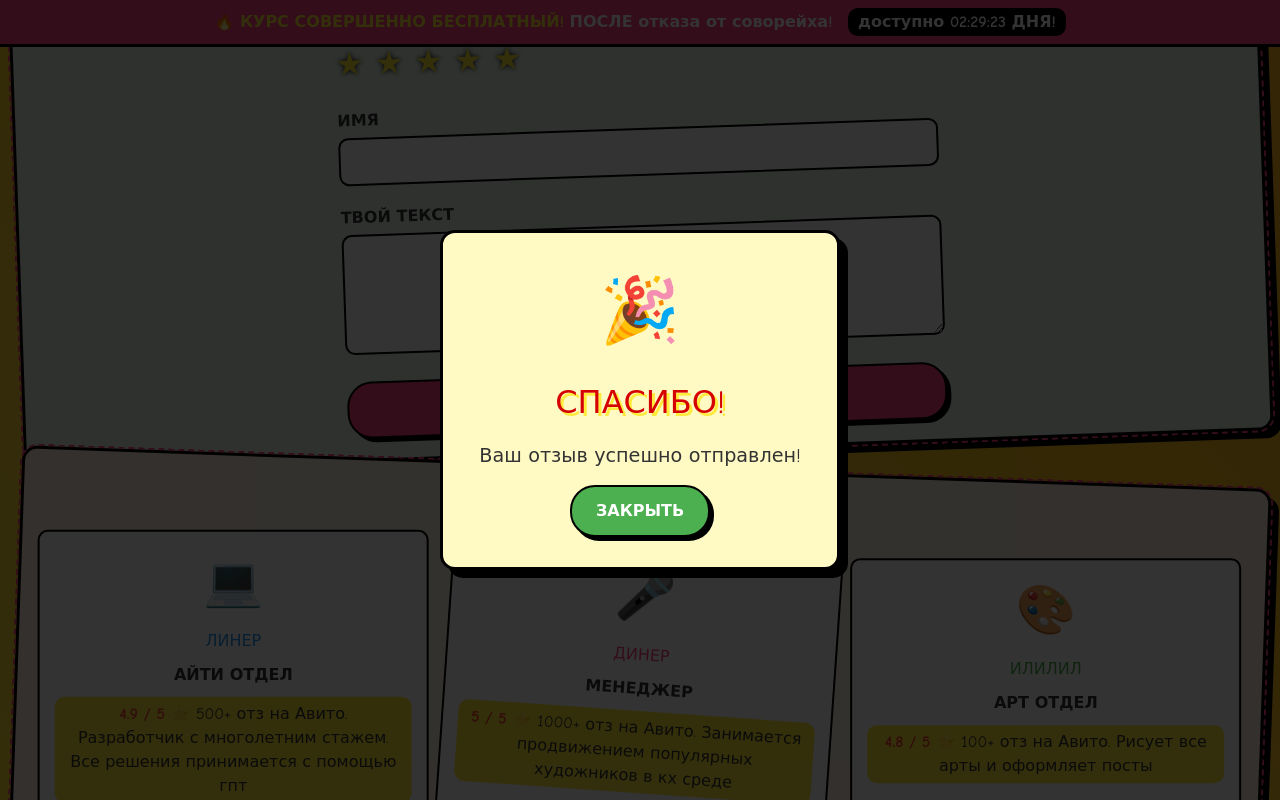
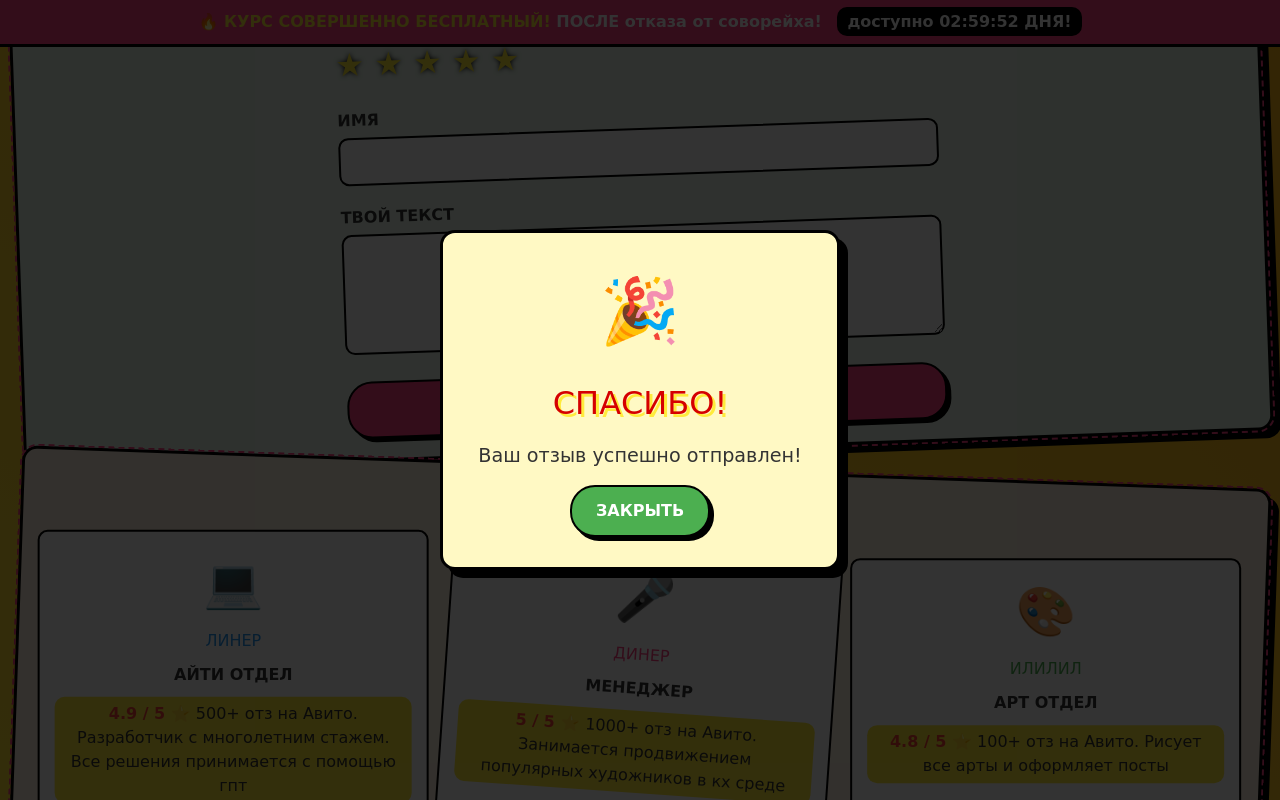
Before and after one commit to llin33r/llin33r.github.io, a plain HTML site: page index.html in a window 1280 px wide. Both pictures are taken after typing "Sample", "Sample" into the empty fields and a click on the button "ОТПРАВИТЬ ОТЗЫВ". Shown: the part 1532-2332 px from the top of the page. Drawn offline with nearby package versions, Linux system fonts and the light colour scheme.

Commit message:
Update index.html

```diff
--- a/index.html
+++ b/index.html
@@ -7,11 +7,9 @@
     <script src="https://cdn.tailwindcss.com"></script>
     <link rel="stylesheet" href="https://cdnjs.cloudflare.com/ajax/libs/font-awesome/6.0.0-beta3/css/all.min.css">
     <style>
-        @import url('https://fonts.googleapis.com/css2?family=Comic+Neue:ital,wght@0,400;0,700;1,400;1,700&display=swap');
-
-        /* Более простые, но все еще выразительные стили */
+        /* УПРОЩЕННЫЕ ШРИФТЫ - РАБОТАЮТ ВЕЗДЕ */
         body {
-            font-family: 'Comic Neue', 'Comic Sans MS', cursive, sans-serif;
+            font-family: cursive, sans-serif;
             background: linear-gradient(45deg, #ffeb3b, #ff9800);
             color: #333;
             margin: 0;
@@ -58,7 +56,7 @@
             cursor: pointer;
             box-shadow: 4px 4px 0 #000;
             transition: all 0.2s;
-            font-family: 'Comic Neue', 'Comic Sans MS', cursive;
+            font-family: cursive, sans-serif;
             text-decoration: none;
             display: inline-block;
         }
@@ -70,7 +68,7 @@
 
         /* Заголовки с текстовыми тенями */
         .funny-title {
-            font-family: 'Comic Neue', 'Comic Sans MS', cursive;
+            font-family: cursive, sans-serif;
             color: #d50000;
             text-shadow: 3px 3px 0 #ffeb3b;
             margin: 10px 0;
@@ -236,7 +234,7 @@
                 <span style="color: #ffeb3b;">КУРС СОВЕРШЕННО БЕСПЛАТНЫЙ!</span>
                 ПОСЛЕ отказа от соворейха!
                 <span id="countdown-timer" style="background: #000; padding: 5px 10px; margin-left: 10px; border-radius: 10px;">
-                    доступно 02:29:30 ДНЯ!
+                    доступно 02:59:59 ДНЯ!
                 </span>
             </div>
         </div>
@@ -293,7 +291,7 @@
                     </div>
                 </div>
 
-                <!-- Показатели - ИСПРАВЛЕННАЯ СТРУКТУРА -->
+                <!-- Показатели - ИСПРАВЛЕННАЯ СЕТКА -->
                 <div class="uneven-grid" style="margin-top: 20px;">
                     <div class="grid-item rotate-slightly-opposite" style="background: #f3e5f5;">
                         <div style="font-size: 1.5em; font-weight: bold; color: #9c27b0;">ВЕЧНО</div>
@@ -305,7 +303,7 @@
                     </div>
                     <div class="grid-item rotate-slightly-opposite" style="background: #ffebee; border: 3px solid #f44336;">
                         <div style="font-size: 1.5em; font-weight: bold; color: #f44336;">БЕСПЛАТНО</div>
-                        <div>ТОЛЬКО <span id="discount-timer">02:29:30 ДНЯ</span></div>
+                        <div>ТОЛЬКО <span id="discount-timer">02:59:59 ДНЯ</span></div>
                     </div>
                 </div>
             </section>
@@ -325,8 +323,7 @@
             </section>
 
             <!-- Отзывы -->
-            <a id="reviews"></a>
-            <section class="hand-drawn-card rotate-slightly-opposite" style="background: #f3e5f5;">
+            <section id="reviews" class="hand-drawn-card rotate-slightly-opposite" style="background: #f3e5f5;">
                 <h2 class="funny-title" style="text-align: center;">ОТЗЫВЫ СЧАСТЛИВЫХ КЛИЕНТОВ</h2>
                 <div class="uneven-grid">
                     <!-- Отзыв 1 -->
@@ -388,11 +385,11 @@
                     <!-- Поля ввода -->
                     <div style="margin-bottom: 20px;">
                         <label for="name" style="display: block; font-weight: bold; margin-bottom: 5px;">ИМЯ</label>
-                        <input type="text" id="name" required style="width: 100%; padding: 10px; border: 2px solid #000; border-radius: 10px; font-family: 'Comic Neue', 'Comic Sans MS', cursive;">
+                        <input type="text" id="name" required style="width: 100%; padding: 10px; border: 2px solid #000; border-radius: 10px; font-family: cursive, sans-serif;">
                     </div>
                     <div style="margin-bottom: 20px;">
                         <label for="review-body" style="display: block; font-weight: bold; margin-bottom: 5px;">ТВОЙ ТЕКСТ</label>
-                        <textarea id="review-body" required rows="4" style="width: 100%; padding: 10px; border: 2px solid #000; border-radius: 10px; font-family: 'Comic Neue', 'Comic Sans MS', cursive;"></textarea>
+                        <textarea id="review-body" required rows="4" style="width: 100%; padding: 10px; border: 2px solid #000; border-radius: 10px; font-family: cursive, sans-serif;"></textarea>
                     </div>
 
                     <button type="submit" class="sticker-btn" style="width: 100%; font-size: 1.2em;">
@@ -402,8 +399,7 @@
             </section>
 
             <!-- Команда -->
-            <a id="staff"></a>
-            <section class="hand-drawn-card rotate-slightly-opposite" style="background: #fff3e0;">
+            <section id="staff" class="hand-drawn-card rotate-slightly-opposite" style="background: #fff3e0;">
                 <h2 class="funny-title" style="text-align: center;">НАША КРУТАЯ КОМАНДА</h2>
 
                 <div class="uneven-grid">
@@ -606,16 +602,15 @@
             }
         });
 
-        // Таймер обратного отсчета
-        function startCountdown(durationInSeconds) {
-            let timer = durationInSeconds;
+        // ТАЙМЕР ОБРАТНОГО ОТСЧЕТА - сбрасывается при каждом обновлении страницы
+        function startCountdown() {
+            let timer = (2 * 60 * 60) + (59 * 60) + 59; // 2 часа 59 минут 59 секунд
             const displayEl = document.getElementById('countdown-timer');
             const discountTimerEl = document.getElementById('discount-timer');
 
             const interval = setInterval(() => {
-                const days = String(Math.floor(timer / (60 * 60 * 24))).padStart(2, '0');
-                const hours = String(Math.floor((timer % (60 * 60 * 24)) / (60 * 60))).padStart(2, '0');
-                const minutes = String(Math.floor((timer % (60 * 60)) / 60)).padStart(2, '0');
+                const hours = String(Math.floor(timer / 3600)).padStart(2, '0');
+                const minutes = String(Math.floor((timer % 3600) / 60)).padStart(2, '0');
                 const seconds = String(Math.floor(timer % 60)).padStart(2, '0');
 
                 const timeString = `доступно ${hours}:${minutes}:${seconds} ДНЯ!`;
@@ -624,14 +619,14 @@
 
                 if (--timer < 0) {
                     clearInterval(interval);
-                    displayEl.textContent = "СКИДКА ЗАКОНЧЕНА";
-                    discountTimerEl.textContent = "СКИДКА ЗАКОНЧЕНА";
+                    // Когда таймер доходит до 0, перезапускаем его
+                    startCountdown();
                 }
             }, 1000);
         }
 
-        const initialDuration = (2 * 24 * 60 * 60) + (2 * 60 * 60) + (29 * 60) + 30;
-        startCountdown(initialDuration);
+        // Запускаем таймер при загрузке страницы
+        startCountdown();
     </script>
 </body>
 </html>
```
